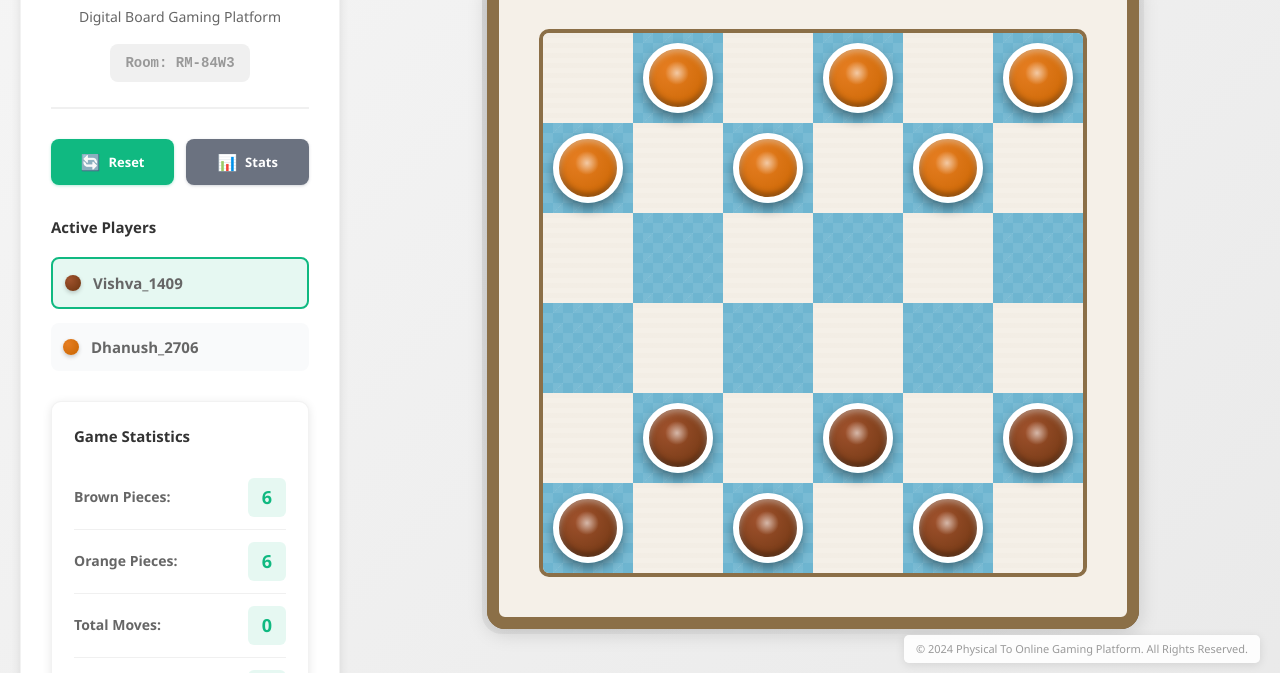
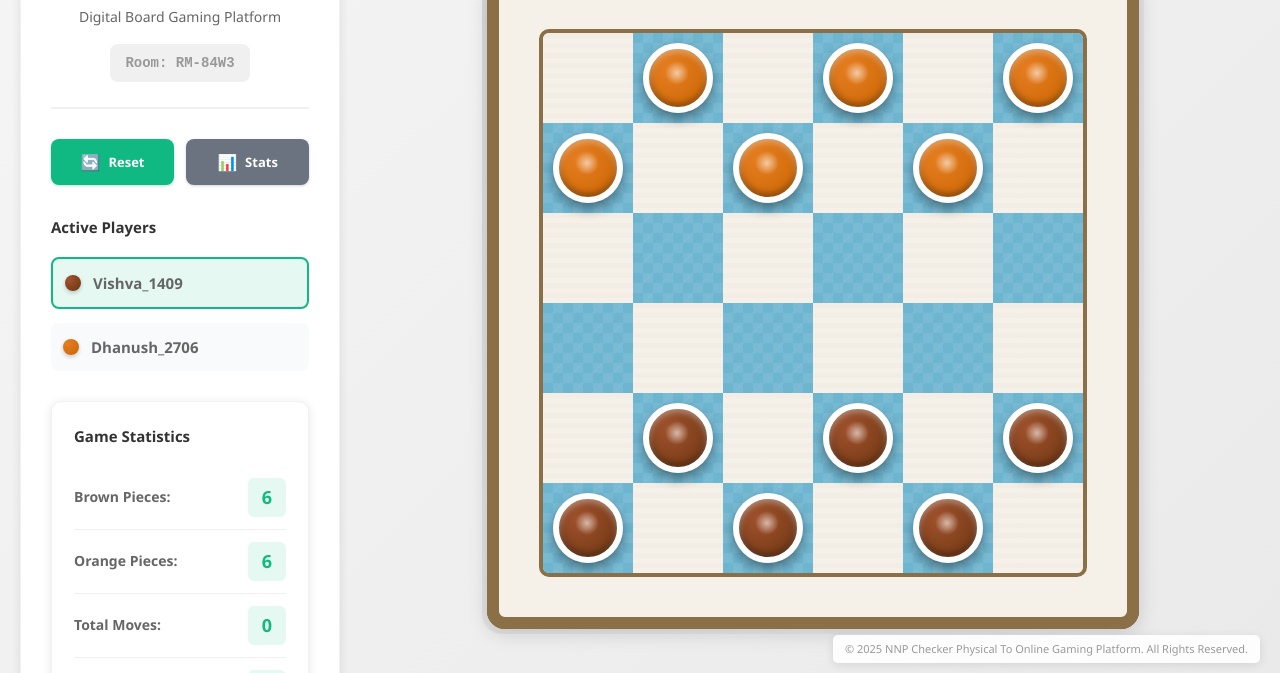
Before and after one commit to VISHVA-1409/nnpchecker, a plain HTML site: page board.html in a window 1280 px wide. Shown: the part 127-800 px from the top of the page. Drawn offline with Linux system fonts and the light colour scheme.

Commit message:
Add files via upload

```diff
--- a/board.html
+++ b/board.html
@@ -836,7 +836,7 @@
 
     <!-- Copyright Notice -->
     <div class="copyright">
-        © 2024 Physical To Online Gaming Platform. All Rights Reserved.
+        © 2025 NNP Checker Physical To Online Gaming Platform. All Rights Reserved.
     </div>
 
     <script>
```
